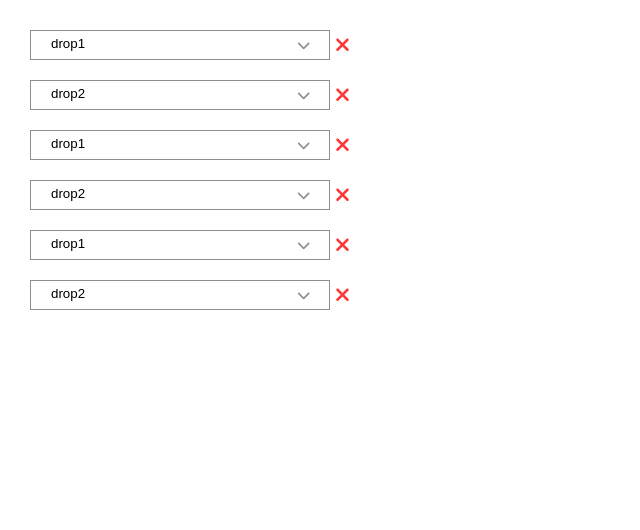
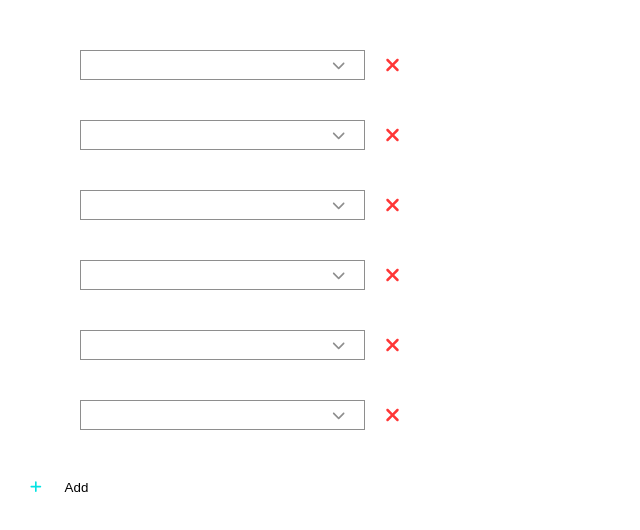
Before and after one commit to ShavJohn/si-listdropdown, a Vue app: page / in a window 1280 px wide. Shown: the top 530 px of the page, without its empty margins (0-640 px from the left). Built offline with nearby package versions, Linux system fonts and the light colour scheme.

Commit message:
Added some logic to dropdowns

```diff
--- a/src/App.vue
+++ b/src/App.vue
@@ -5,9 +5,11 @@
 </template>
 
 <script lang="ts">
-    import { defineComponent } from "vue";
+
+import { defineComponent } from "vue";
 
     export default defineComponent({
+
 
     })
 
--- a/src/assets/_custom-drop-down-styling.scss
+++ b/src/assets/_custom-drop-down-styling.scss
@@ -1,7 +1,43 @@
 .drop-down-container {
-    width: 300px;
+    transition: background-color 1s;
+    width: 350px;
+    padding: 20px;
+
+    display: flex;
+    align-items: center;
+
+    &:hover {
+        background-color: #c9c9c9;
+        transition: background-color 1s;
+        .drag-btn {
+            transition: opacity 1s;
+            opacity: 1;
+        }
+    }
+
+    .drag-btn {
+        transition: opacity 1s;
+        opacity: 0;
+        margin-right: 20px;
+        cursor: pointer;
+    }
+
+    .delete-btn {
+        background-color: transparent;
+        border: none;
+        cursor: pointer;
+        margin-left: 20px;
+
+        svg {
+            color: rgb(255, 54, 54);
+            font-size: 20px;
+        }
+    }
+
+
+    .drop-down-inner-container {
+        width: 100%;
         position: relative;
-    margin-bottom: 20px;
 
         .drop-dwon-button-container {
             position: relative;
@@ -12,7 +48,7 @@
                 justify-content: space-between;
                 padding: 5px 20px;
                 height: 30px;
-            background-color: transparent;
+                background-color: white;
                 border: 1px solid rgb(142, 142, 142);
                 cursor: pointer;
 
@@ -22,21 +58,6 @@
                     top: 50%;
                     right: 20px;
                     color: rgb(142, 142, 142);
-            }
-        }
-
-        .delete-btn {
-            background-color: transparent;
-            border: none;
-            transform: translateY(-50%);
-            top: 50%;
-            position: absolute;
-            cursor: pointer;
-            right: -20px;
-
-            svg {
-                color: rgb(255, 54, 54);
-                font-size: 20px;
                 }
             }
         }
@@ -76,6 +97,8 @@
 
             ul {
                 list-style: none;
+                max-height: 200px;
+                overflow: auto;
 
                 li {
                     padding: 5px 20px;
@@ -93,3 +116,4 @@
         }
 
     }
+}
--- a/src/assets/main.scss
+++ b/src/assets/main.scss
@@ -8,3 +8,15 @@
 .home-container {
     padding: 30px;
 }
+
+.add-drop-down-btn {
+    background-color: transparent;
+    border: none;
+    cursor: pointer;
+    margin-top: 30px;
+
+    svg {
+        color: rgb(4, 226, 226);
+        margin-right: 20px;
+    }
+}
--- a/src/components/custom-drop-down.vue
+++ b/src/components/custom-drop-down.vue
@@ -1,15 +1,11 @@
 <template>
-    <div class="drop-down-container" draggable="true">
+    <div class="drop-down-container">
+        <font-awesome-icon class="drag-btn" icon="fa-solid fa-grip-vertical" />
+        <div class="drop-down-inner-container" draggable="true">
             <div class="drop-dwon-button-container">
-            <button class="drop-down-btn" @click="openDropDown = !openDropDown">
-                <slot name="buttonContent">
-
-                </slot>
-                <font-awesome-icon icon="fa-solid fa-chevron-down" />
-            </button>
-            <button class="delete-btn"><font-awesome-icon icon="fa-solid fa-xmark" /></button>
+                <slot name="buttonContent"></slot>
             </div>
-        <div class="drop-down-manu-container" :class="openDropDown ? 'drop-down-open' : 'drop-down-close'">
+            <div class="drop-down-manu-container" :class="isOpen ? 'drop-down-open' : 'drop-down-close'">
                 <div class="drop-down-search-input">
                     <input type="text">
                 </div>
@@ -20,15 +16,21 @@
                 </ul>
             </div>
         </div>
+        <slot name="deleteBtn"></slot>
+    </div>
 </template>
 
 <script lang="ts">
     import { defineComponent } from "vue";
 
     export default defineComponent({
+        props: {
+            isOpen: {
+                required: true
+            }
+        },
         data() {
             return {
-                openDropDown: false,
                 listItems: [
                     {
                         key: 'id',
@@ -53,13 +55,18 @@
                     {
                         key: 'title',
                         value: 'Title'
+                    },
+                    {
+                        key: 'title',
+                        value: 'Title'
+                    },
+                    {
+                        key: 'title',
+                        value: 'Title'
                     }
                 ]
             }
         },
-        methods: {
-
-        }
 
     })
 </script>
--- a/src/views/HomeView.vue
+++ b/src/views/HomeView.vue
@@ -2,13 +2,23 @@
     <div class="home-container">
         <draggable v-model="dropDwons" tag="div" :group="dropDwons" item-key="id">
             <template #item="{ element: dropDwon }">
-                <customDropDown>
+                <customDropDown :isOpen="dropDwon.isOpen" :key="dropDwon.id">
                     <template #buttonContent>
-                        {{  dropDwon  }}
+                        <button class="drop-down-btn" @click="toggleDropDown(dropDwon.id)">
+                            {{  dropDwon.title  }}
+                            <font-awesome-icon icon="fa-solid fa-chevron-down" />
+                        </button>
+                    </template>
+                    <template #deleteBtn>
+                        <button v-if="!disableRemoveDropDown" @click="remeoveElementFromArray(dropDwon.id)" class="delete-btn"><font-awesome-icon icon="fa-solid fa-xmark" /></button>
                     </template>
                 </customDropDown>
             </template>
         </draggable>
+        <button v-if="!disableAddDropDown" @click="addElementToArray" class="add-drop-down-btn">
+            <font-awesome-icon icon="fa-solid fa-plus" />
+            Add
+        </button>
     </div>
 </template>
 
@@ -21,18 +31,94 @@
         components: {customDropDown, draggable},
         data() {
             return {
-                dropDwons: [
-                    'drop1',
-                    'drop2',
-                    'drop1',
-                    'drop2',
-                    'drop1',
-                    'drop2'
-                ]
+                dropDwons: [],
+                disableAddDropDown: false,
+                disableRemoveDropDown: false
+            }
+        },
+        watch: {
+            'dropDwons.length' : function (val) {
+                console.log(val)
+                this.disableAddDropDown = val > 11 ? true : false
+
+                this.disableRemoveDropDown = val < 3 ? true : false
             }
         },
         methods: {
+            toggleDropDown(id: number) {
 
+                this.dropDwons.forEach(dropdown => {
+                    dropdown.id === id ? dropdown.isOpen = !dropdown.isOpen : dropdown.isOpen = false
+                });
+            },
+            addElementToArray() {
+                localStorage.removeItem('dropDwons')
+
+                let id = this.dropDwons.length ? this.dropDwons[this.dropDwons.length-1].id + 1 : 1
+
+                let newArrayItem = {
+                    id: id,
+                    text: '',
+                    isOpen: false
+                }
+
+                this.dropDwons.push(newArrayItem)
+
+                localStorage.setItem('dropDwons', JSON.stringify(this.dropDwons))
+            },
+            remeoveElementFromArray(id: number) {
+                localStorage.removeItem('dropDwons')
+                this.dropDwons.forEach((dropdown, key) => {
+                    if(dropdown.id === id) {
+                        this.dropDwons.splice(key, 1)
+                    }
+                });
+                localStorage.setItem('dropDwons', JSON.stringify(this.dropDwons))
+            }
+        },
+        mounted() {
+            if(!localStorage.getItem('dropDwons')) {
+                let dropDwonsDemoData = [
+                    {
+                        id: 1,
+                        text: 'Id',
+                        isOpen: false
+                    },
+                    {
+                        id: 2,
+                        text: '',
+                        isOpen: false
+                    },
+                    {
+                        id: 3,
+                        text: 'Id',
+                        isOpen: false
+                    },
+                    {
+                        id: 4,
+                        text: '',
+                        isOpen: false
+                    },
+                    {
+                        id: 5,
+                        text: 'Id',
+                        isOpen: false
+                    },
+                    {
+                        id: 6,
+                        text: '',
+                        isOpen: false
+                    },
+                ]
+
+                this.dropDwons = dropDwonsDemoData
+
+                localStorage.setItem('dropDwons', JSON.stringify(dropDwonsDemoData))
+
+            }
+            else {
+                this.dropDwons = JSON.parse(localStorage.getItem('dropDwons')!)
+            }
         }
 
     })
```
Lines whose indentation alone changed are shown as unchanged.
